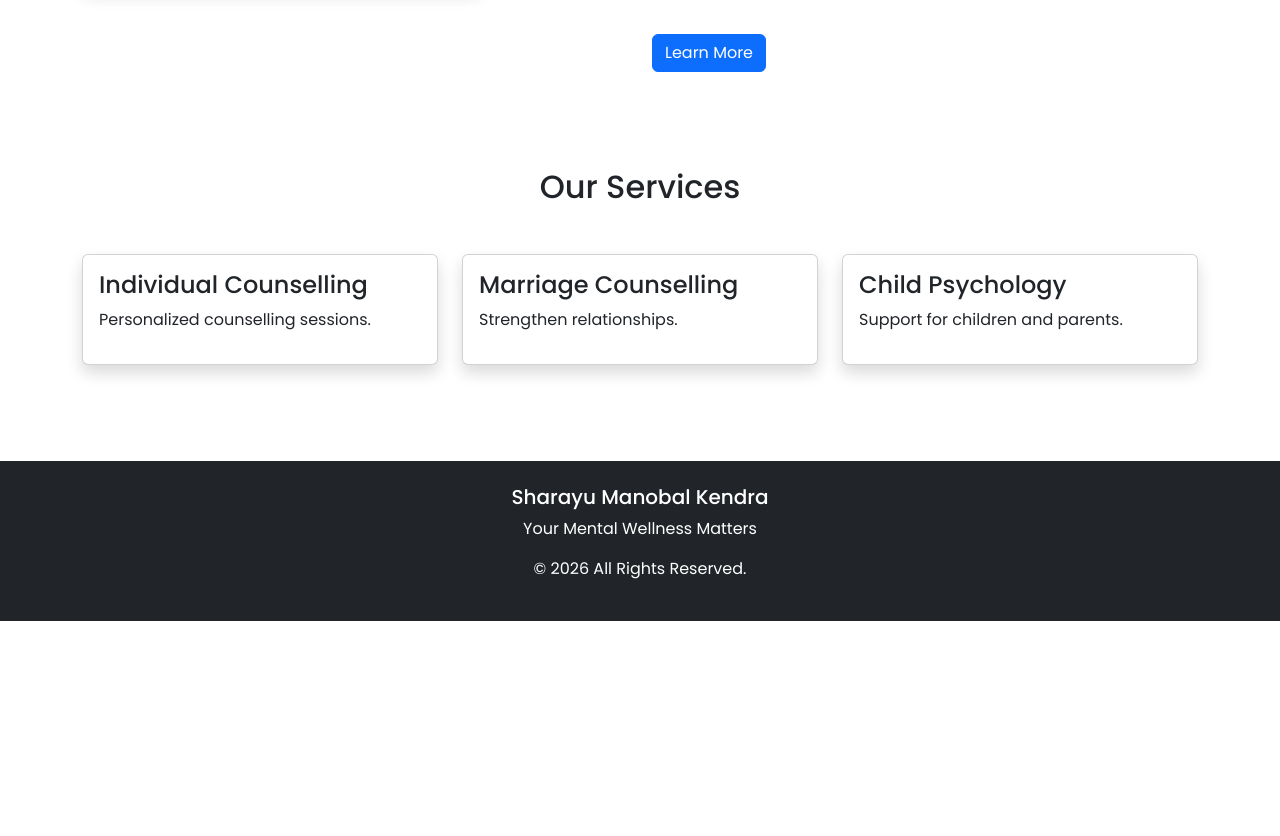
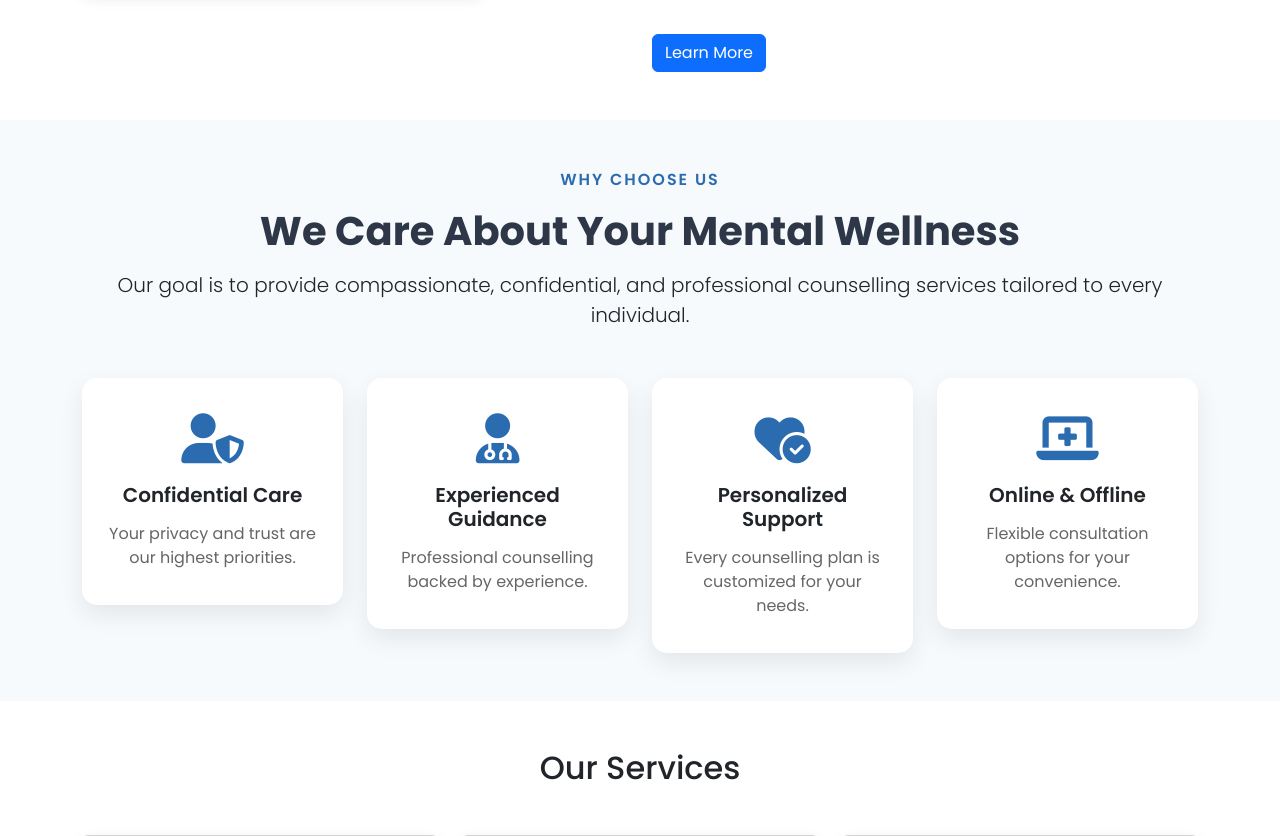
Before and after one commit to SChetan6499/Sharayu-Manobal-Kendra, a Django app: page / in a window 1280 px wide. Shown: the part 1267-2103 px from the top of the page. Before the commit the page ends 1888 px from the top, so only its background shows below. Run offline with Django 5.2, Linux system fonts and the light colour scheme.

Commit message:
Sprint 3.4 - Added Why Choose Us section

```diff
--- a/static/css/style.css
+++ b/static/css/style.css
@@ -215,3 +215,60 @@ footer{
     margin-bottom:12px;
     font-size:18px;
 }
+
+/* ==========================================
+   WHY CHOOSE US
+========================================== */
+
+.why-choose-us{
+    background:#F7FAFC;
+}
+
+.feature-card{
+
+    background:#fff;
+
+    padding:35px 25px;
+
+    border-radius:15px;
+
+    text-align:center;
+
+    box-shadow:0 10px 25px rgba(0,0,0,.08);
+
+    transition:.3s;
+}
+
+.feature-card:hover{
+
+    transform:translateY(-10px);
+
+    box-shadow:0 20px 35px rgba(0,0,0,.12);
+
+}
+
+.feature-card i{
+
+    font-size:50px;
+
+    color:#2B6CB0;
+
+    margin-bottom:20px;
+
+}
+
+.feature-card h5{
+
+    font-weight:600;
+
+    margin-bottom:15px;
+
+}
+
+.feature-card p{
+
+    color:#666;
+
+    margin-bottom:0;
+
+}
--- a/templates/core/home.html
+++ b/templates/core/home.html
@@ -8,6 +8,7 @@ Home
 
 {% include 'includes/hero.html' %}
 {% include 'includes/about_section.html' %}
+{% include 'includes/why_choose_us.html' %}
 
 <!-- Services Placeholder -->
 <section class="container py-5">
--- a/templates/includes/why_choose_us.html
+++ b/templates/includes/why_choose_us.html
@@ -0,0 +1,90 @@
+<section class="why-choose-us py-5">
+
+    <div class="container">
+
+        <div class="text-center mb-5">
+
+            <span class="section-subtitle">Why Choose Us</span>
+
+            <h2 class="section-title">
+                We Care About Your Mental Wellness
+            </h2>
+
+            <p class="lead">
+                Our goal is to provide compassionate, confidential, and
+                professional counselling services tailored to every individual.
+            </p>
+
+        </div>
+
+        <div class="row g-4">
+
+            <div class="col-md-6 col-lg-3">
+
+                <div class="feature-card">
+
+                    <i class="fa-solid fa-user-shield"></i>
+
+                    <h5>Confidential Care</h5>
+
+                    <p>
+                        Your privacy and trust are our highest priorities.
+                    </p>
+
+                </div>
+
+            </div>
+
+            <div class="col-md-6 col-lg-3">
+
+                <div class="feature-card">
+
+                    <i class="fa-solid fa-user-doctor"></i>
+
+                    <h5>Experienced Guidance</h5>
+
+                    <p>
+                        Professional counselling backed by experience.
+                    </p>
+
+                </div>
+
+            </div>
+
+            <div class="col-md-6 col-lg-3">
+
+                <div class="feature-card">
+
+                    <i class="fa-solid fa-heart-circle-check"></i>
+
+                    <h5>Personalized Support</h5>
+
+                    <p>
+                        Every counselling plan is customized for your needs.
+                    </p>
+
+                </div>
+
+            </div>
+
+            <div class="col-md-6 col-lg-3">
+
+                <div class="feature-card">
+
+                    <i class="fa-solid fa-laptop-medical"></i>
+
+                    <h5>Online & Offline</h5>
+
+                    <p>
+                        Flexible consultation options for your convenience.
+                    </p>
+
+                </div>
+
+            </div>
+
+        </div>
+
+    </div>
+
+</section>
```
Also changed, not shown: static/css/responsive.css (+10 -0 lines).
